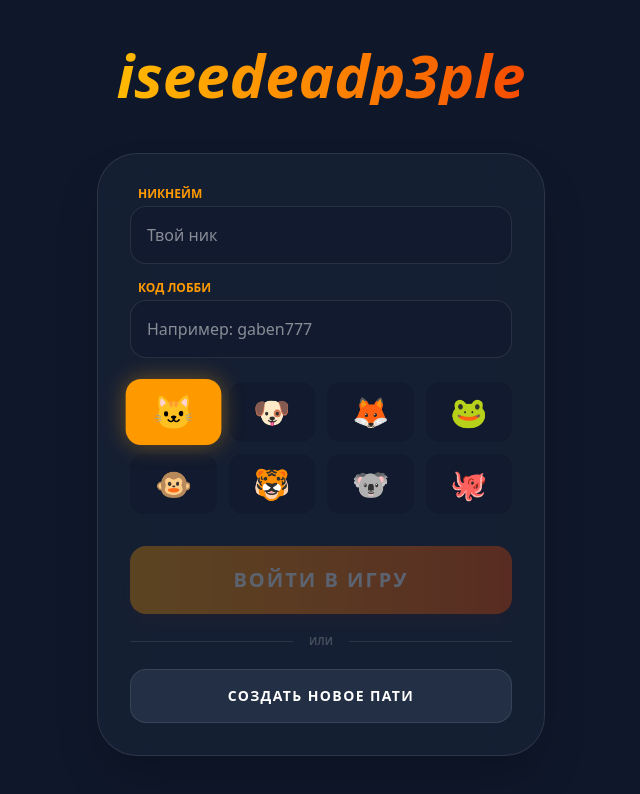
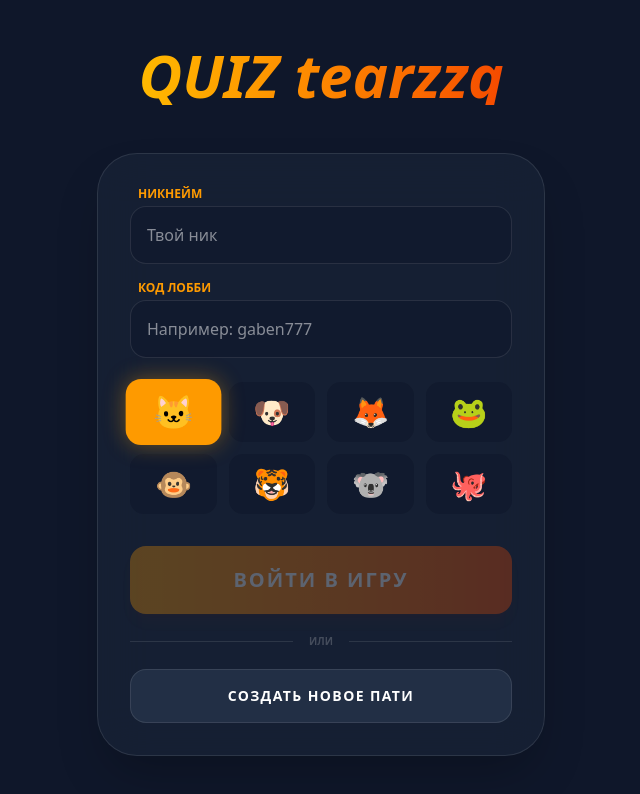
Before and after one commit to blazerAMATORI/iseedeadp3plee, a Next.js app: page / in a window 1280 px wide. Shown: the top 794 px of the page, without its empty margins (319-959 px from the left). Built offline with nearby package versions, Linux system fonts and the light colour scheme.

Commit message:
page.tsx

```diff
--- a/src/app/page.tsx
+++ b/src/app/page.tsx
@@ -204,7 +204,7 @@ export default function QuizPage() {
     return (
       <motion.div initial={{ opacity: 0 }} animate={{ opacity: 1 }} className="min-h-screen bg-[#0f172a] text-white flex flex-col items-center justify-center p-6">
         <motion.h1 initial={{ y: -20 }} animate={{ y: 0 }} className="text-6xl font-black mb-12 bg-gradient-to-r from-amber-400 to-orange-600 bg-clip-text text-transparent italic">
-          iseedeadp3ple
+          QUIZ tearzzq
         </motion.h1>
 
         <div className="bg-slate-800/50 p-8 rounded-[2.5rem] border border-white/10 w-full max-w-md backdrop-blur-xl shadow-2xl">
```
